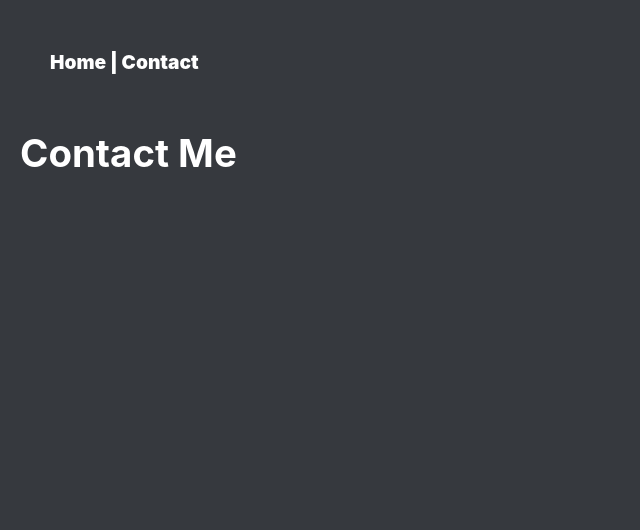
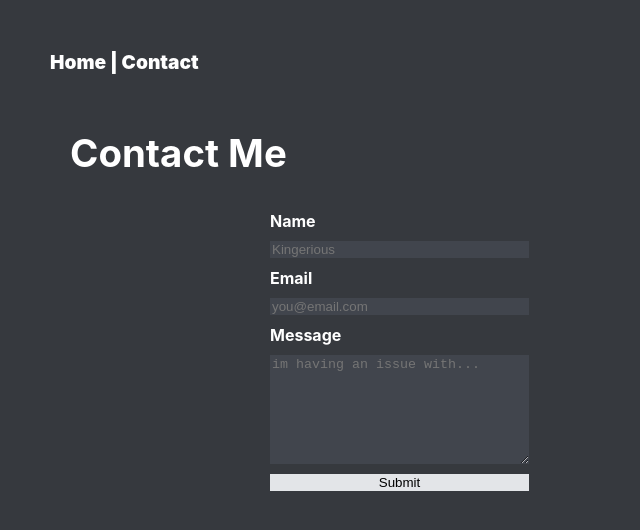
Before and after one commit to madmac-1/Repair-1.0, a website: page contact.html in a window 1280 px wide. Shown: the whole page, without its empty margins (0-640 px from the left). Drawn offline with Linux system fonts and the light colour scheme.

Commit message:
update contact.html

```diff
--- a/contact.html
+++ b/contact.html
@@ -15,17 +15,32 @@
       <nav>
         <div class="left-side">
           <div class="navLink">
-            <a href="index.html">Home&nbsp;|</a>
+            <a href="/index.html">Home&nbsp;|</a>
           </div>
           <div class="navLink">
-            <a href="contact.html">&nbsp;Contact</a>
+            <a href="/contact.html">&nbsp;Contact</a>
           </div>
 
         </div>
       </nav>
     </div>
 
-    <h1>Contact Me</h1>
+    <h1 id="contactText">Contact Me</h1>
+
+    <div class="formWrapper">
+      <form class="contact-form" action="https://formsubmit.co/phonerepairmac@gmail.com" method="POST">
+        <label for="name"><b>Name</b></label>
+        <input type="text" name="name" placeholder="Kingerious" id="contact-name" required>
+        <label for="email"><b>Email</b></label>
+        <input type="email" name="email" placeholder="you@email.com" id="contact-email" required>
+        <label for="message"><b>Message</b></label>
+        <textarea name="message" id="contact-message" cols="30" rows="7" placeholder="im having an issue with..."
+          required></textarea>
+        <input type="hidden" name="_next" value="/thankyou.html">
+        <input type="hidden" name="_cc" value="mohammedsiddiqui2009@gmail.com, macauly.parsons69@gmail.com">
+        <button type="submit" onclick="send()" id="submit-button">Submit</button>
+      </form>
+    </div>
   </div>
   <!--scripts-->
   <script src="/src/js/index.js"></script>
--- a/src/css/styles.css
+++ b/src/css/styles.css
@@ -51,3 +51,34 @@ a:hover{
 .navLinkWrapper {
     height: 22px;
 }
+
+/* contact.html */
+
+.contact-form {
+    display: grid;
+    grid-template-columns: auto;
+    grid-gap: 10px;
+    width: fit-content;
+    height: auto;
+    padding: 20px;
+    padding-left: 250px;
+    padding-top: 10px;
+}
+
+.contact-form > label {
+    color: white;
+}
+
+#contactText {
+    padding-left: 50px;
+}
+
+#contact-message, #contact-email, #contact-name {
+    background: #41454d;
+    border: none;
+}
+
+#submit-button {
+    background: #e3e5e8;
+    border: none;
+}
```
Also changed, not shown: index.html (+2 -2 lines), thankyou.html (added, +25 -0 lines).
